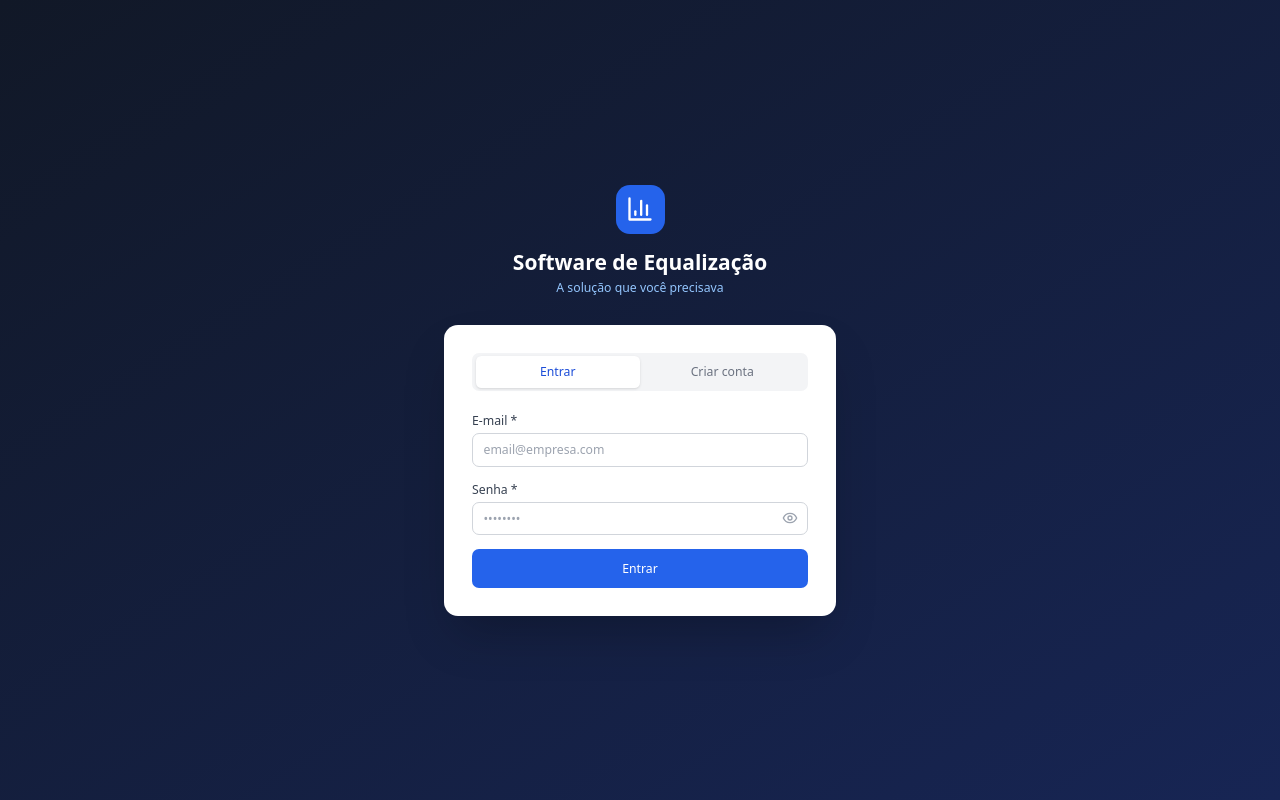
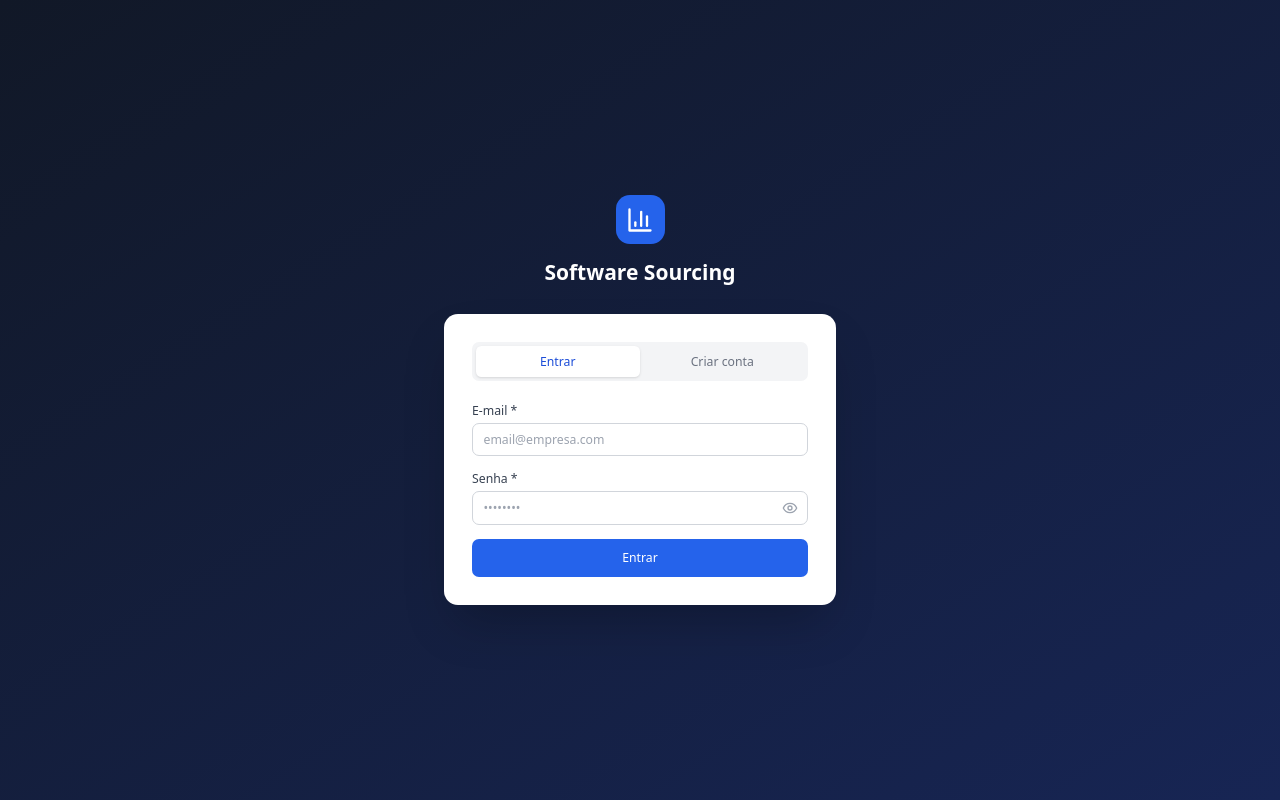
Before and after one commit to Solutionsdata/equalizador-pq, a React (Vite) app in the folder frontend/: page /login in a window 1280 px wide. Built offline with nearby package versions, Linux system fonts and the light colour scheme; no server answers.

Commit message:
chore: renomeia app para Software Sourcing, remove slogan

```diff
--- a/frontend/index.html
+++ b/frontend/index.html
@@ -4,8 +4,8 @@
     <meta charset="UTF-8" />
     <link rel="icon" type="image/svg+xml" href="/favicon.svg" />
     <meta name="viewport" content="width=device-width, initial-scale=1.0" />
-    <title>Software de Equalização — A solução que você precisava</title>
-    <meta name="description" content="Software de equalização de propostas comerciais para grandes obras de infraestrutura" />
+    <title>Software Sourcing</title>
+    <meta name="description" content="Software Sourcing — Equalização de propostas comerciais para grandes obras de infraestrutura" />
   </head>
   <body>
     <div id="root"></div>
--- a/frontend/src/components/Layout/Sidebar.tsx
+++ b/frontend/src/components/Layout/Sidebar.tsx
@@ -51,8 +51,8 @@ export default function Sidebar() {
             <BarChart3 size={16} className="text-white" />
           </div>
           <div className="min-w-0">
-            <p className="text-gray-900 font-bold text-xs leading-tight">Software de</p>
-            <p className="text-blue-600 font-bold text-xs leading-tight">Equalização</p>
+            <p className="text-gray-900 font-bold text-xs leading-tight">Software</p>
+            <p className="text-blue-600 font-bold text-xs leading-tight">Sourcing</p>
           </div>
         </div>
       </div>
--- a/frontend/src/pages/Login.tsx
+++ b/frontend/src/pages/Login.tsx
@@ -61,8 +61,7 @@ export default function Login() {
           <div className="inline-flex items-center justify-center w-14 h-14 rounded-2xl bg-blue-600 mb-4">
             <BarChart3 size={28} className="text-white" />
           </div>
-          <h1 className="text-2xl font-bold text-white">Software de Equalização</h1>
-          <p className="text-blue-300 text-sm mt-1">A solução que você precisava</p>
+          <h1 className="text-2xl font-bold text-white">Software Sourcing</h1>
         </div>
 
         {/* Tela pós-registro (aguardando aprovação) */}
```
